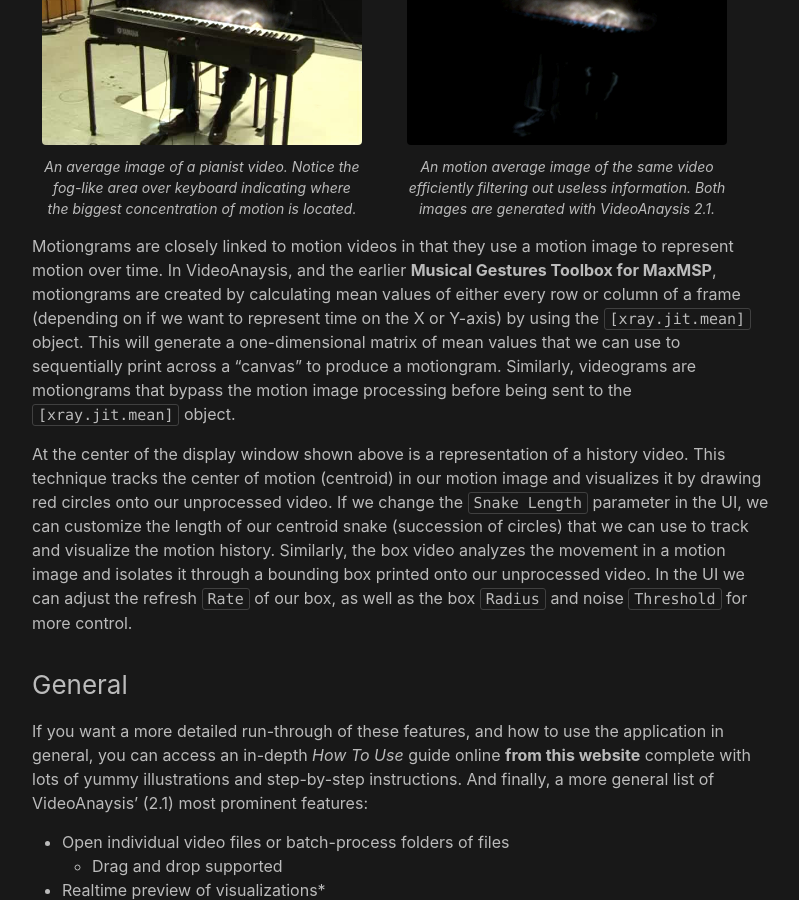
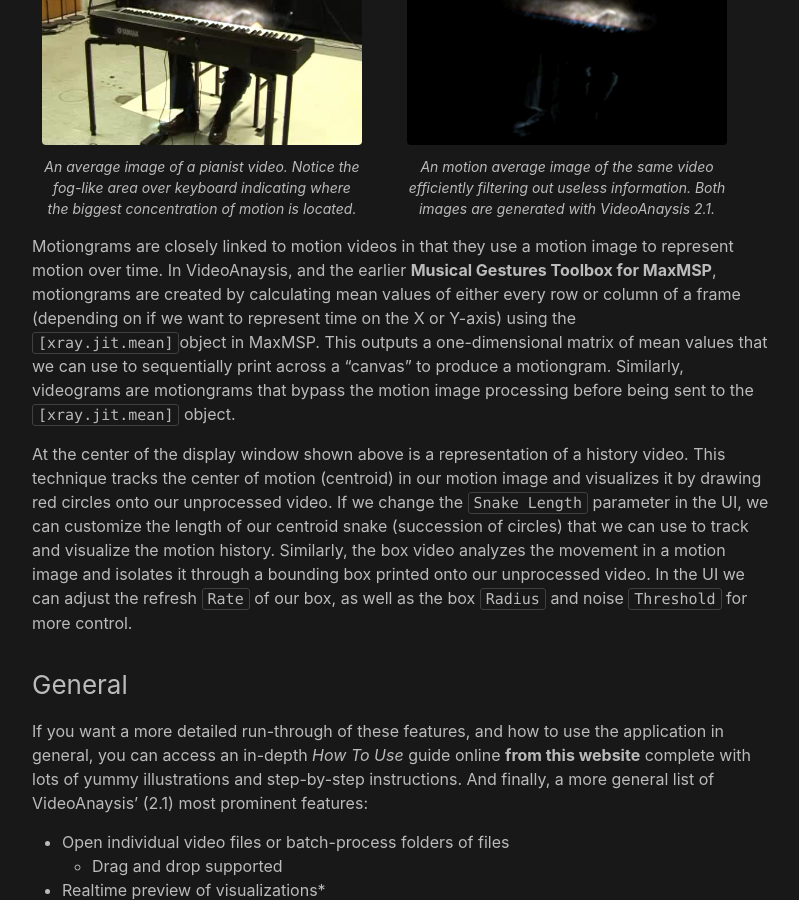
Before and after one commit to AleksanderTidemann/AleksanderTidemann.github.io, a Jekyll site: the page built from _posts/2020-07-23-videoanalysis.md, in a window 1280 px wide and 900 px high, scrolled down 3987 px. Shown: the whole window, without its empty margins (238-1037 px from the left). Built offline with Jekyll 4.4.1, drawn with Linux system fonts in a browser that asks for light colours.

Commit message:
Another quick update

````diff
--- a/_posts/2020-07-23-videoanalysis.md
+++ b/_posts/2020-07-23-videoanalysis.md
@@ -92,7 +92,7 @@ To create a motion video we calculate the difference between the current frame a
   Both images are generated with VideoAnaysis 2.1.</figcaption>
 </figure>
 
-Motiongrams are closely linked to motion videos in that they use a motion image to represent motion over time. In VideoAnaysis, and the earlier **Musical Gestures Toolbox for MaxMSP**, motiongrams are created by calculating mean values of either every row or column of a frame (depending on if we want to represent time on the X or Y-axis) by using the ```[xray.jit.mean]``` object. This will generate a one-dimensional matrix of mean values that we can use to sequentially print across a "canvas" to produce a motiongram. Similarly, videograms are motiongrams that bypass the motion image processing before being sent to the ```[xray.jit.mean]``` object.
+Motiongrams are closely linked to motion videos in that they use a motion image to represent motion over time. In VideoAnaysis, and the earlier **Musical Gestures Toolbox for MaxMSP**, motiongrams are created by calculating mean values of either every row or column of a frame (depending on if we want to represent time on the X or Y-axis) using the ```[xray.jit.mean]```object in MaxMSP. This outputs a one-dimensional matrix of mean values that we can use to sequentially print across a "canvas" to produce a motiongram. Similarly, videograms are motiongrams that bypass the motion image processing before being sent to the ```[xray.jit.mean]``` object.
 
 At the center of the display window shown above is a representation of a history video. This technique tracks the center of motion (centroid) in our motion image and visualizes it by drawing red circles onto our unprocessed video. If we change the ```Snake Length``` parameter in the UI, we can customize the length of our centroid snake (succession of circles) that we can use to track and visualize the motion history. Similarly, the box video analyzes the movement in a motion image and isolates it through a bounding box printed onto our unprocessed video. In the UI we can adjust the refresh ```Rate``` of our box, as well as the box ```Radius``` and noise ```Threshold``` for more control.
 
````
